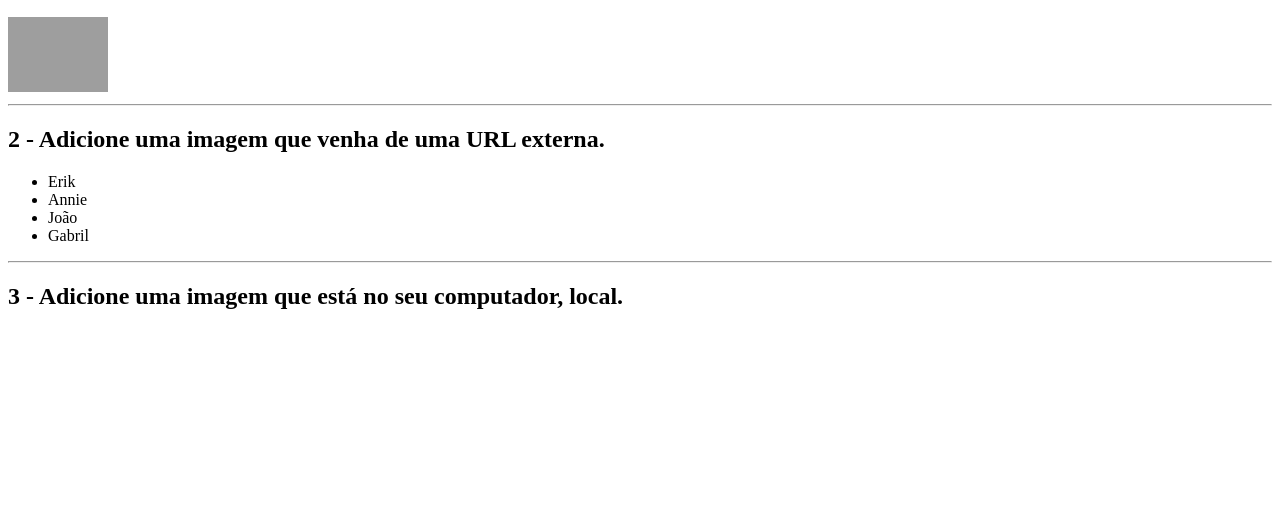
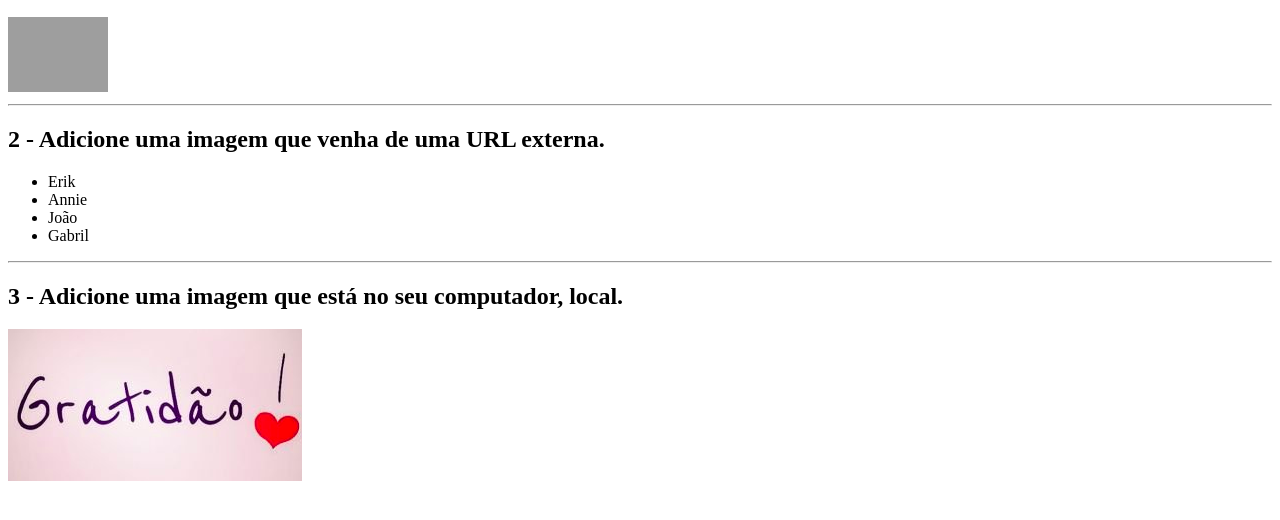
Before and after one commit to WelcksonValentim-Turma15-TriboB/Trybe-Curso-Exerc-cios-Projetos, a plain HTML site: page 1ºMódulo_Fundamentos/3ºBloco_IntroduçãoHTML_CSS/index.html in a window 1280 px wide. Shown: the part 110-630 px from the top of the page. Drawn offline with Linux system fonts and the light colour scheme; grey boxes are pictures that could not be loaded.

Commit message:
Adiciona Imagem Local

```diff
--- a/1ºMódulo_Fundamentos/3ºBloco_IntroduçãoHTML_CSS/index.html
+++ b/1ºMódulo_Fundamentos/3ºBloco_IntroduçãoHTML_CSS/index.html
@@ -21,6 +21,7 @@
         <hr>
 
         <h2>3 - Adicione uma imagem que está no seu computador, local.</h2>
+            <img src="Gratidão.png"
 
   </body>
 </html>
```
